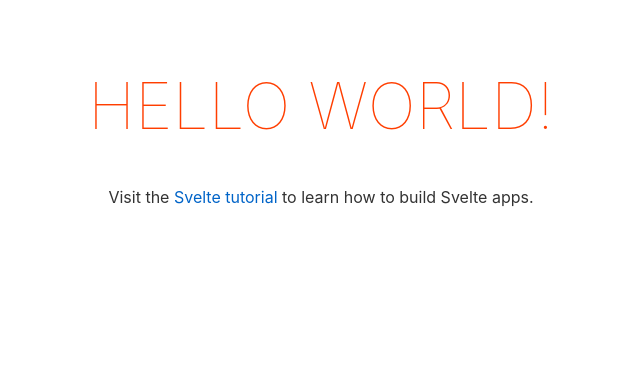
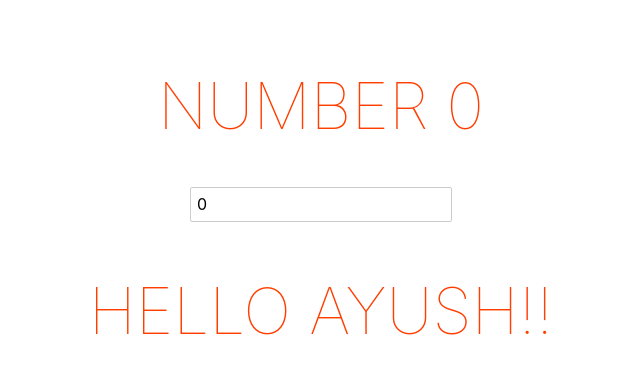
Before and after one commit to ayushAB/svelte-learning, a Svelte app: page / in a window 1280 px wide. Shown: the top 374 px of the page, without its empty margins (319-959 px from the left). Built offline with nearby package versions, Linux system fonts and the light colour scheme.

Commit message:
conditional binding

```diff
--- a/src/App.svelte
+++ b/src/App.svelte
@@ -1,10 +1,17 @@
 <script>
-	export let name;
+	 let number = 0;
 </script>
 
 <main>
-	<h1>Hello {name}!</h1>
-	<p>Visit the <a href="https://svelte.dev/tutorial">Svelte tutorial</a> to learn how to build Svelte apps.</p>
+	<h1>Number {number}</h1>
+	<input bind:value={number} type="number" />
+	{#if number === 0 }
+	<h1>Hello Ayush!!</h1>
+	{:else if number === 1}
+	<h1>Hello SpiderMan!! </h1>
+	{:else}
+	<h1>Hello World!!</h1>
+	{/if}
 </main>
 
 <style>
```
